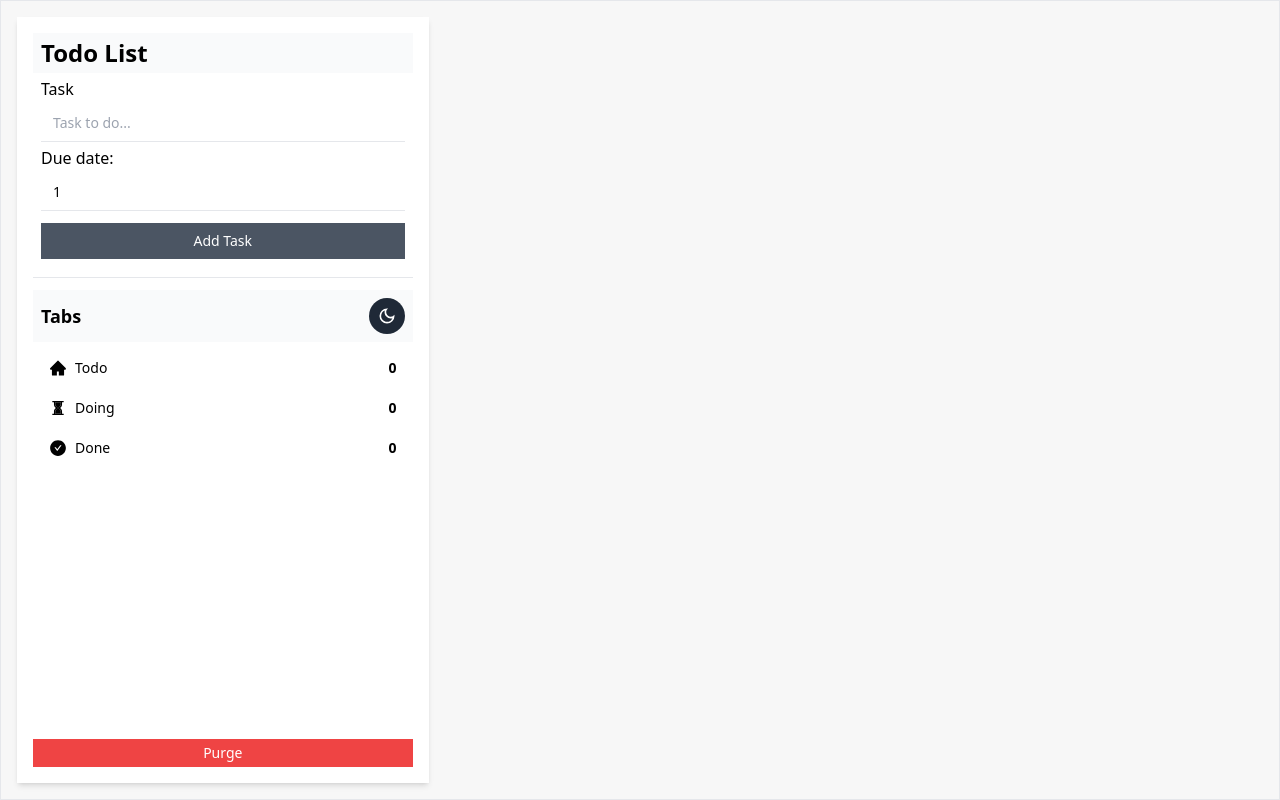
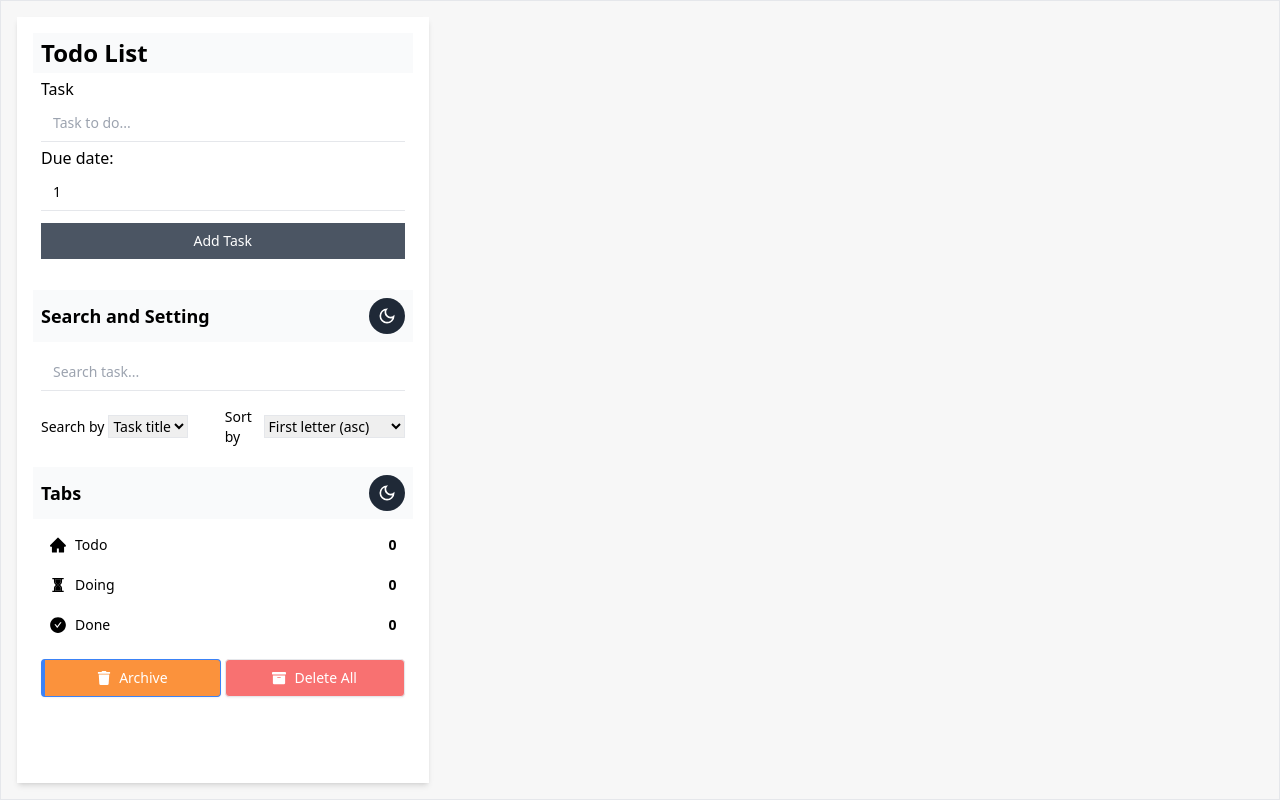
Before and after one commit to Boreumdal/mlv-todolist-fullpledge, a React (Vite) app: page /archive in a window 1280 px wide. Built offline with nearby package versions, Linux system fonts and the light colour scheme.

Commit message:
added archive and delete all button

```diff
--- a/src/components/MainPage.tsx
+++ b/src/components/MainPage.tsx
@@ -6,6 +6,8 @@ import Todo from '../pages/Todo'
 import Doing from '../pages/Doing'
 import Done from '../pages/Done'
 import { useAppContext } from '../context/TodoContext'
+import Archive from '../pages/Archive'
+import Trash from '../pages/Trash'
 
 const MainPage: React.FC = () => {
     const { task, setTask, due, setDue, dark, setDark, data, setData } = useAppContext()
@@ -21,7 +23,7 @@ const MainPage: React.FC = () => {
   return (
     <div className='flex flex-row w-full gap-3 p-4 border h-screen'>
         <div className='bg-white shadow-md py-4 flex flex-col w-1/3 px-4 h-full'>
-            <div className='border-b h-1/3'>
+            <div className='h-1/3'>
                 <h1 className='text-2xl font-bold py-1 px-2 bg-gray-50'>Todo List</h1>
                 <InputField />
             </div>
@@ -34,6 +36,7 @@ const MainPage: React.FC = () => {
                 <Route path='/' element={<Todo />} />
                 <Route path='/doing' element={<Doing />} />
                 <Route path='/done' element={<Done />} />
+                <Route path='/archive' element={<Archive />} />
             </Routes>
         </div>
     </div>
--- a/src/components/OptionField.tsx
+++ b/src/components/OptionField.tsx
@@ -2,6 +2,7 @@ import React from 'react'
 import { NavLink } from 'react-router-dom'
 import { MdDarkMode, MdOutlineDarkMode } from "react-icons/md"
 import { AiFillHome, AiTwotoneHourglass, AiFillCheckCircle } from 'react-icons/ai'
+import { FaArchive, FaTrash } from 'react-icons/fa'
 import { useAppContext } from '../context/TodoContext'
 import { ObjectInterface } from '../utilities/UtilityFunctions'
 
@@ -20,7 +21,39 @@ const OptionField: React.FC = () => {
   return (
     <div className='flex flex-col justify-between items-between h-full'>
         <div className=''>
-            <nav>
+            <div className=''>
+                <div className='bg-gray-50 p-2 flex flex-row justify-between items-center'>
+                    <h1 className='text-lg font-bold'>Search and Setting</h1>
+                    <div className=''>
+                        <button className='bg-gray-800 text-white p-2 rounded-full text-xl'><MdOutlineDarkMode /></button>
+                    </div>
+                </div>
+                <div className='px-2 pt-2'>
+                    <input type="text" placeholder='Search task...' className='border-b block w-full text-sm py-2 px-3 my-1 outline-none' />
+                </div>
+                <div className='flex flex-row text-sm gap-1 pt-3 pb-2 px-2 justify-between'>
+                    <div className='w-1/2 flex flex-row items-center gap-1'>
+                        <p className='font-medium'>Search by</p>
+                        <select name="sort" id="sort" className='border'>
+                            <option value="">Task title</option>
+                            <option value="">Date</option>
+                        </select>
+                    </div>
+                    <div className='w-1/2 flex flex-row items-center gap-1'>
+                        <p className='font-medium'>Sort by</p>
+                        <select name="sort" id="sort" className='border'>
+                            <option value="">First letter (asc)</option>
+                            <option value="">First letter (desc)</option>
+                            <option value="">Days (asc)</option>
+                            <option value="">Days (desc)</option>
+                            <option value="">Date added (asc)</option>
+                            <option value="">Date added (desc)</option>
+                        </select>
+                    </div>
+
+                </div>
+            </div>
+            <nav className='pt-3'>
                 <div className='bg-gray-50 p-2 flex flex-row justify-between items-center'>
                     <h1 className='text-lg font-bold'>Tabs</h1>
                     <div className=''>
@@ -55,10 +88,23 @@ const OptionField: React.FC = () => {
                     </NavLink>
 
                 </ul>
+                <div className='flex flex-row justify-between gap-1 p-2'>
+                    <NavLink to={'/archive'} className={({ isActive }) => (isActive ? 'border-l-4 border-blue-500' : '' ) + ' border w-1/2 bg-orange-400 text-white text-sm duration-300 flex flex-col justify-center items-center py-2 rounded shadow-sm'}>
+                        <div className='flex flex-row items-center gap-2'>
+                            <span className='text-md'><FaTrash /></span>
+                            <p>Archive</p>
+                        </div>
+                    </NavLink>
+
+                    <button onClick={purgeLocalStorage} className=' border w-1/2 bg-red-400 text-white text-sm duration-300 flex flex-col justify-center items-center py-2 rounded shadow-sm'>
+                        <div className='flex flex-row items-center gap-2'>
+                            <span className='text-md'><FaArchive /></span>
+                            <p>Delete All</p>
+                        </div>
+                    </button>
+                </div>
             </nav>
-        </div>
-        <div className='h-fit'>
-            <button className='w-full bg-red-500 text-white py-1 text-sm h-full' onClick={purgeLocalStorage}>Purge</button>
+
         </div>
     </div>
   )
--- a/src/components/TaskBlock.tsx
+++ b/src/components/TaskBlock.tsx
@@ -1,6 +1,6 @@
 import React from 'react'
 import { ObjectInterface } from '../utilities/UtilityFunctions';
-import { FaEdit, FaTrash, FaCheck, FaHourglassHalf } from 'react-icons/fa'
+import { FaArchive, FaTrash, FaCheck, FaHourglassHalf } from 'react-icons/fa'
 import { useAppContext } from '../context/TodoContext';
 
 const TaskBlock: React.FC<ObjectInterface> = ({id, task, due, stats}) => {
@@ -18,6 +18,13 @@ const TaskBlock: React.FC<ObjectInterface> = ({id, task, due, stats}) => {
         const loc = JSON.parse(localStorage.storageTodo)
         const aa = loc.findIndex((loc: any) => loc.id === id)
         loc[aa].stats = 'done'
+        localStorage.storageTodo = JSON.stringify(loc)
+        setData(loc)
+    }
+    const archiveTask = (id: number) => {
+        const loc = JSON.parse(localStorage.storageTodo)
+        const aa = loc.findIndex((loc: any) => loc.id === id)
+        loc[aa].stats = 'archive'
         localStorage.storageTodo = JSON.stringify(loc)
         setData(loc)
     }
@@ -50,9 +57,9 @@ const TaskBlock: React.FC<ObjectInterface> = ({id, task, due, stats}) => {
                     <FaHourglassHalf />
                     <p className='text-xs'>Doing</p>
                 </button>
-                <button className='rounded-full flex flex-row gap-1 hover:text-orange-500 duration-200'>
-                    <FaEdit />
-                    <p className='text-xs'>Edit</p>
+                <button onClick={() => archiveTask(id)} className='rounded-full flex flex-row gap-1 hover:text-orange-500 duration-200'>
+                    <FaArchive />
+                    <p className='text-xs'>Archive</p>
                 </button>
             </div>
         </div>
--- /dev/null
+++ b/src/pages/Archive.tsx
@@ -0,0 +1,23 @@
+import React from 'react'
+import { useAppContext } from '../context/TodoContext'
+import { ObjectInterface } from '../utilities/UtilityFunctions'
+import TaskBlock from '../components/TaskBlock'
+
+const Archive = () => {
+  const { data } = useAppContext()
+
+  return (
+    <div className='grid grid-cols-4 gap-3'>
+      {
+        data.map((data: ObjectInterface) => (
+            data.stats === 'archive' && (
+              <TaskBlock key={data.id} id={data.id} task={data.task} due={data.due} />
+            )
+          )
+        )
+      }
+    </div>
+  )
+}
+
+export default Archive
--- /dev/null
+++ b/src/pages/Trash.tsx
@@ -0,0 +1,9 @@
+import React from 'react'
+
+const Trash = () => {
+  return (
+    <div>Trash</div>
+  )
+}
+
+export default Trash
```
